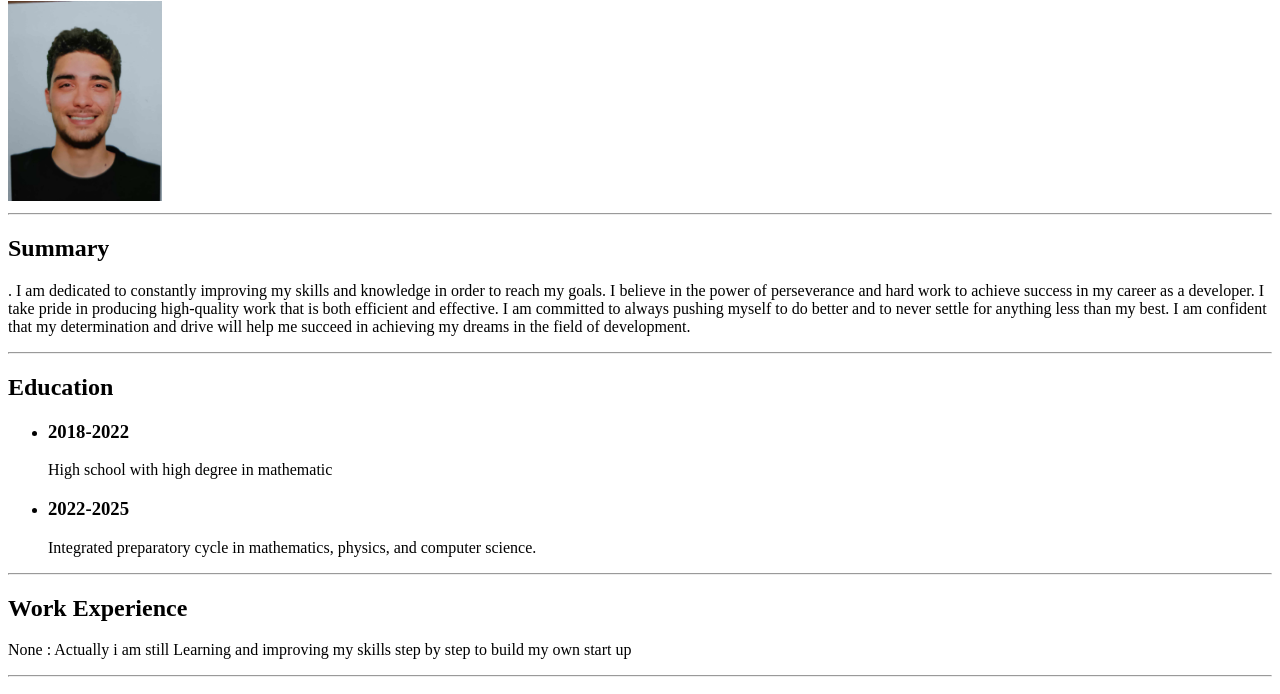
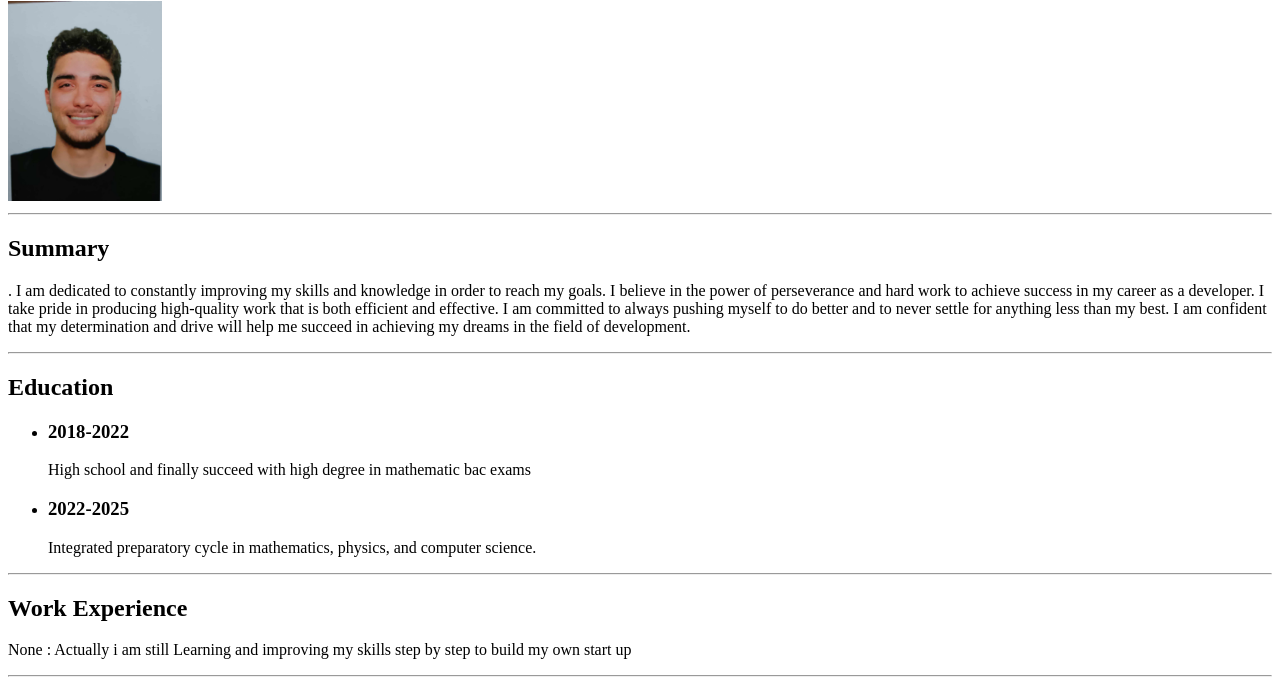
Before and after one commit to Edam-laa/html-Resume, a plain HTML site: page index.html in a window 1280 px wide. Shown: the part 79-773 px from the top of the page. Drawn offline with Linux system fonts and the light colour scheme.

Commit message:
Update index.html

```diff
--- a/index.html
+++ b/index.html
@@ -18,7 +18,7 @@
         <li>
             <h3>2018-2022</h3>
         </li>
-            <p>High school with high degree in mathematic</p>
+            <p>High school and finally succeed with high degree in mathematic bac exams </p>
         <li>
             <h3>2022-2025</h3>
         </li>
```
